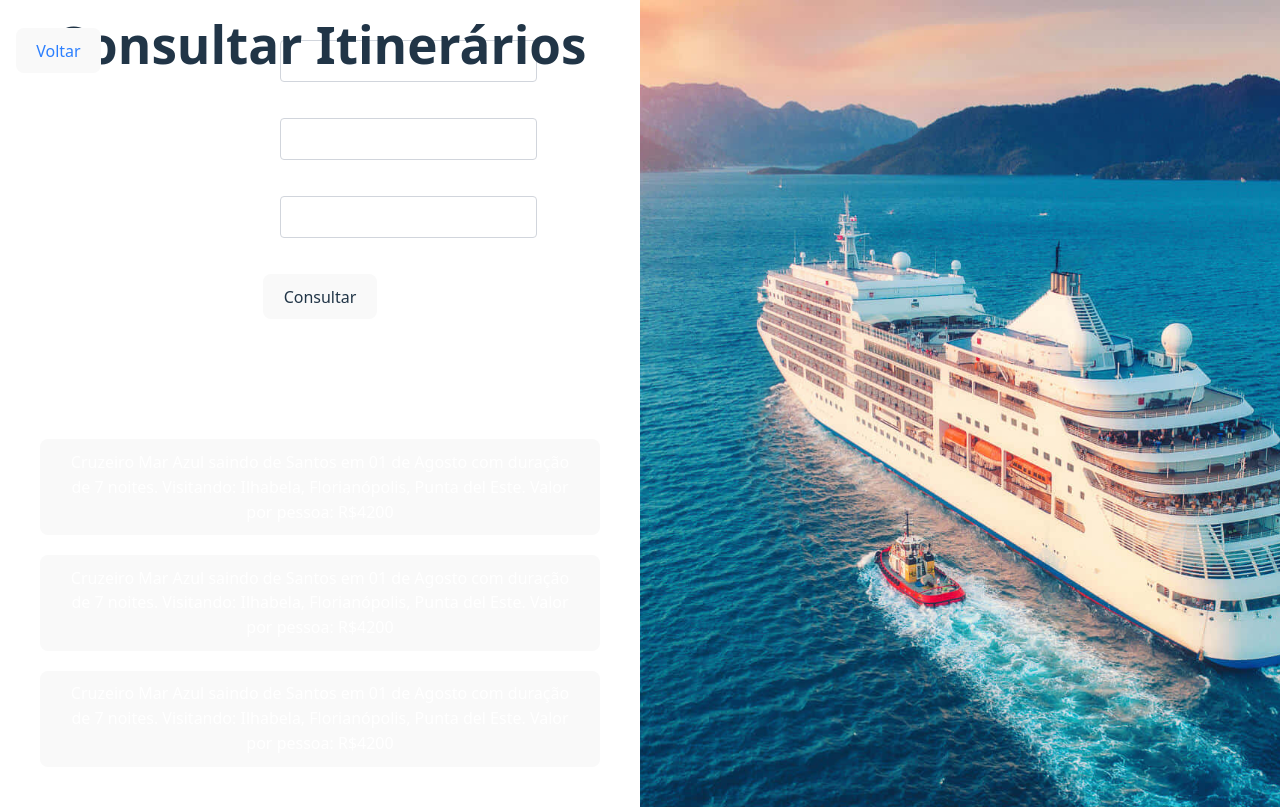
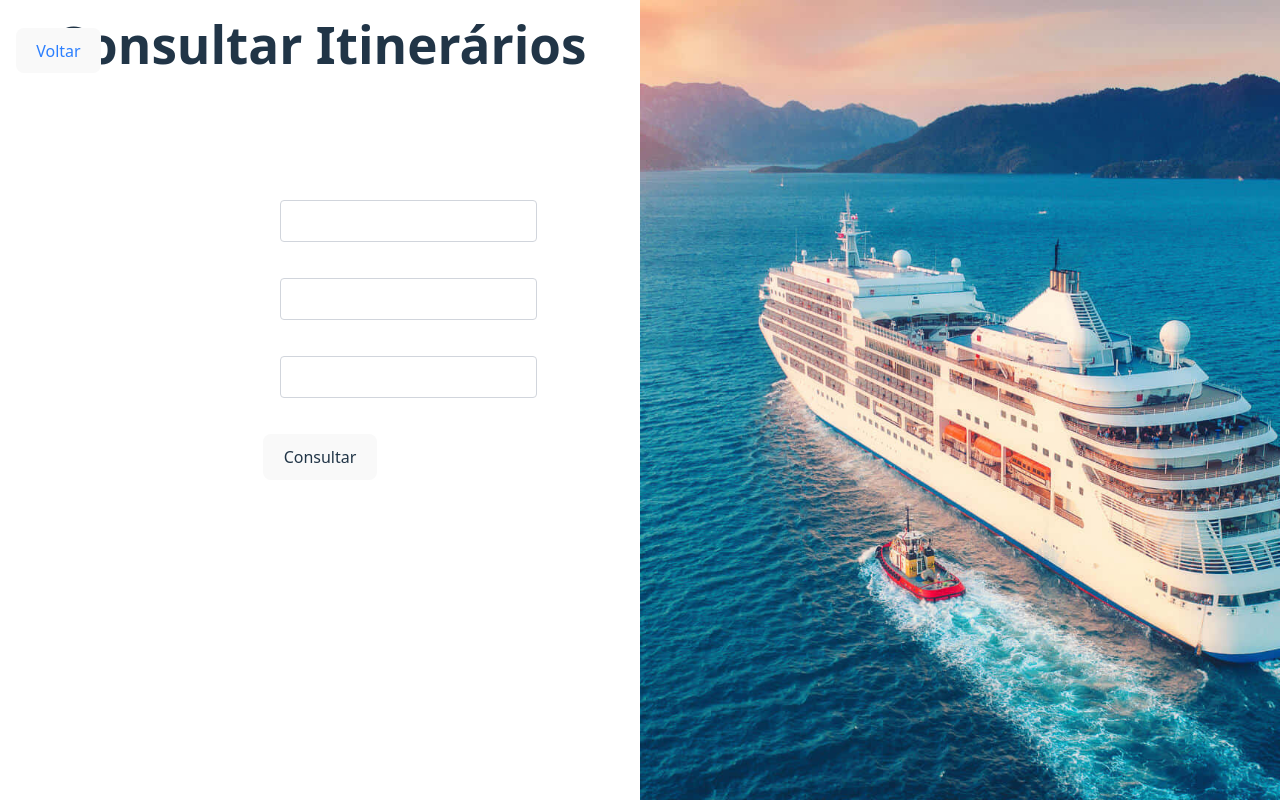
Before and after one commit to Nickpiers/TrabalhoRest, a React (Vite) app in the folder Frontend/: page /consultar-itinerarios in a window 1280 px wide. Built offline with nearby package versions, Linux system fonts and the light colour scheme.

Commit message:
descrições cruzeiro front

```diff
--- a/Frontend/src/components/Dumb/CruzeiroCard.jsx
+++ b/Frontend/src/components/Dumb/CruzeiroCard.jsx
@@ -1,15 +1,27 @@
 import { useNavigate } from "react-router-dom";
 import { paths } from "../../controller/paths";
 
-export const CruzeiroCard = ({ descricaoCruzeiro, id }) => {
+export const CruzeiroCard = ({ cruzeiro, id }) => {
   const navigate = useNavigate();
+  const {
+    nomeNavio,
+    portoEmbarque,
+    datasDisponiveis,
+    numeroNoites,
+    lugaresVisitados,
+    valorPorPessoa,
+  } = cruzeiro;
+
+  const montaDescricao = () => {
+    return `Cruzeiro ${nomeNavio} saindo de ${portoEmbarque} em ${datasDisponiveis} com duração de ${numeroNoites} noites.\nVisitando: ${lugaresVisitados} \nValor por pessoa: R$${valorPorPessoa}`;
+  };
 
   return (
     <button
       className="text-lg px-6 py-3 bg-blue-600 text-white rounded-lg hover:bg-blue-700 transition"
       onClick={() => navigate(paths.reservas)}
     >
-      {descricaoCruzeiro}
+      {montaDescricao()}
     </button>
   );
 };
--- a/Frontend/src/components/Pages/ConsultarItinerarios.jsx
+++ b/Frontend/src/components/Pages/ConsultarItinerarios.jsx
@@ -5,24 +5,21 @@ import { Input } from "../Dumb/Input";
 import { consultarItinerario } from "../../controller/requestRest";
 import { Fundo } from "../Dumb/Fundo";
 import { CruzeiroCard } from "../Dumb/CruzeiroCard";
-import { paths } from "../../controller/paths";
 
 export const ConsultarItinerarios = () => {
-  const navigate = useNavigate();
-
   const [destino, setDestino] = useState("");
   const [dataEmbarque, setDataEmbarque] = useState("");
   const [portoEmbarque, setPortoEmbarque] = useState("");
+  const [listaCruzeiros, setListaCruzeiros] = useState([]);
 
   const buscaItinerarios = async () => {
-    await consultarItinerario({
+    const lista = await consultarItinerario({
       destino,
       dataEmbarque,
       portoEmbarque,
     });
+    setListaCruzeiros(lista);
   };
-
-  const descricaoTeste = `Cruzeiro Mar Azul saindo de Santos em 01 de Agosto com duração de 7 noites.\nVisitando: Ilhabela, Florianópolis, Punta del Este. \nValor por pessoa: R$4200`;
 
   return (
     <div className="flex min-h-screen">
@@ -45,9 +42,10 @@ export const ConsultarItinerarios = () => {
           Consultar
         </button>
         <div className="flex flex-col gap-5">
-          <CruzeiroCard descricaoCruzeiro={descricaoTeste} id={1} />
-          <CruzeiroCard descricaoCruzeiro={descricaoTeste} id={2} />
-          <CruzeiroCard descricaoCruzeiro={descricaoTeste} id={3} />
+          {listaCruzeiros.length > 0 &&
+            listaCruzeiros.map((cruzeiro) => (
+              <CruzeiroCard cruzeiro={cruzeiro} />
+            ))}
         </div>
       </div>
       <Fundo />
--- a/Frontend/src/controller/requestRest.js
+++ b/Frontend/src/controller/requestRest.js
@@ -1,7 +1,7 @@
 import { v4 } from "uuid";
 
 export const consultarItinerario = async (body) => {
-  console.warn(await requestBack("/reservas/itinerarios", body));
+  return await requestBack("/reservas/itinerarios", body);
 };
 
 export const criarReserva = async (reserva) => {
@@ -50,7 +50,7 @@ export const requestBack = async (uri, body) => {
       throw new Error(`Erro HTTP: ${response.status}`);
     }
 
-    const data = await response.text();
+    const data = await response.json();
     return data;
   } catch (err) {
     setMensagem("Erro na conexão com o backend");
```
